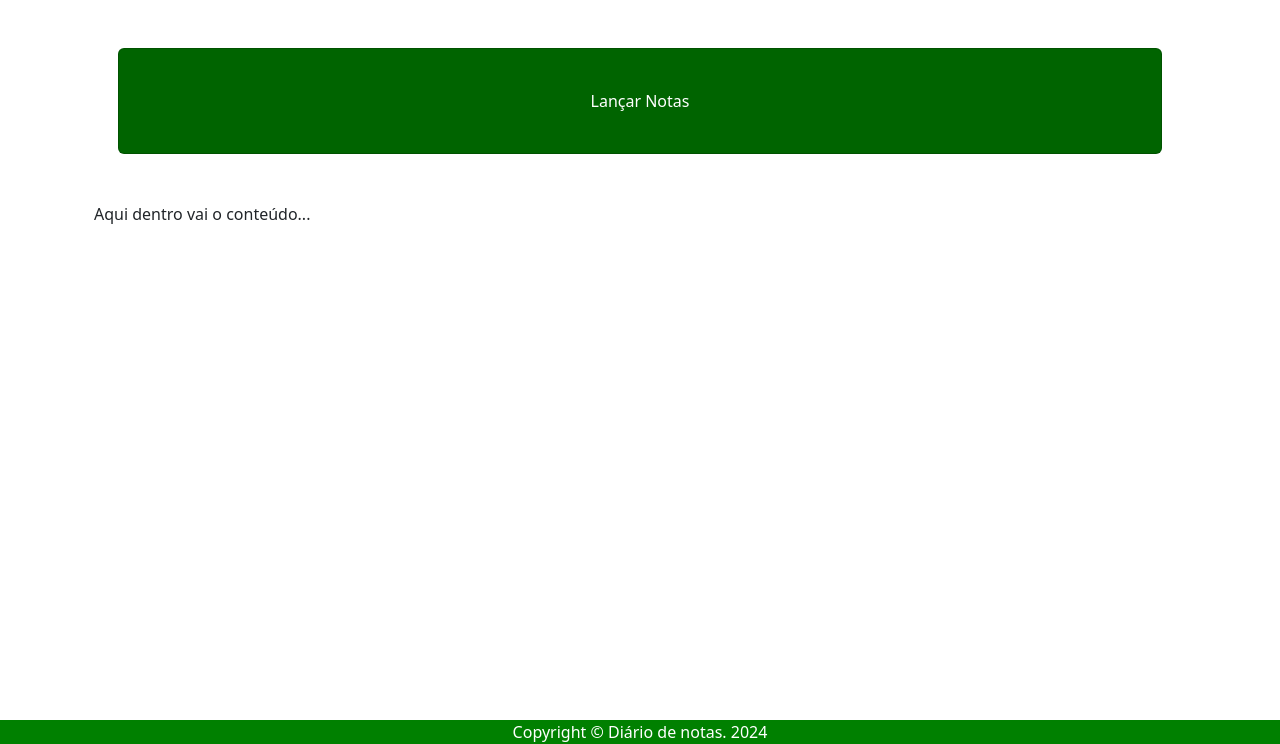
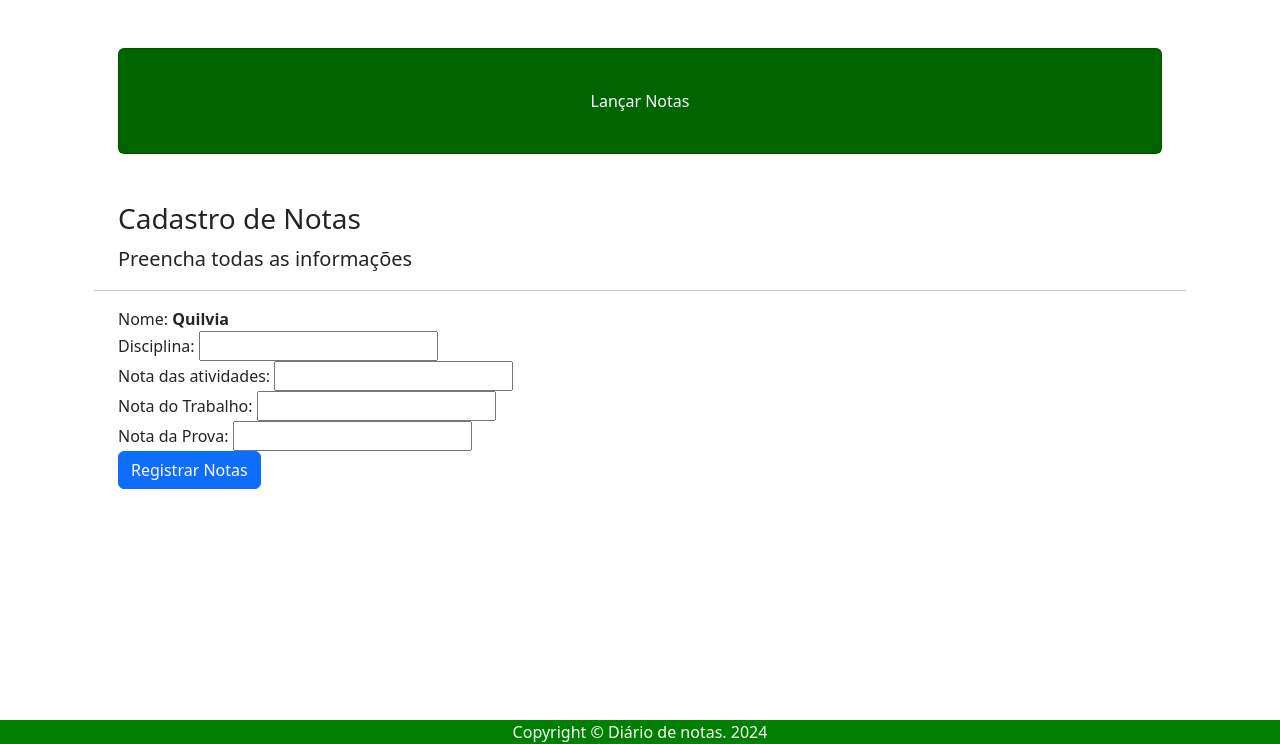
Before and after one commit to QiuWia/novosite, a Django app: page /lancar/ in a window 1280 px wide. Shown: the part 56-800 px from the top of the page. Run offline with Django 5.2, Linux system fonts and the light colour scheme; a user stored in the database is signed in; some libraries are stand-ins or nearby versions.

Commit message:
atualizacao050924

```diff
--- a/usuarios/templates/usuarios/lancar.html
+++ b/usuarios/templates/usuarios/lancar.html
@@ -4,4 +4,33 @@
 
 {% block titulo %}Lançar Notas{% endblock %}
 
-{%block conteudo %}Aqui dentro vai o conteúdo...{% endblock %}
+{%block conteudo %}
+<h3>Cadastro de Notas</h3>
+<p class ="lead">Preencha todas as informações</p>
+<hr>
+<form action="{% url 'lancar' %}" method="POST">
+    {% csrf_token %}
+    <div class="form-register">
+        <label for="userName">Nome:</label>
+        <label for="Name" style="font-weight: bold;">{{user.first_name}}</label>
+    </div>
+    <div class="form-register">
+        <label for="disciplinaName">Disciplina:</label>
+        <input type="text" id="disciplinaName" name="disciplina">
+    </div>
+    <div class="form-register">
+        <label for="notaAtividades">Nota das atividades:</label>
+        <input type="text" id="notaAtividades" name="nota_atividades">
+    </div>
+    <div class="form-register">
+        <label for="notaTrabalho">Nota do Trabalho:</label>
+        <input type="text" id="notaTrabalho" name="nota_trabalho">
+    </div>
+    <div class="form-register">
+        <label for="notaProva">Nota da Prova:</label>
+        <input type="text" id="notaProva" name="nota_prova">
+    </div>
+    <button type="submit" class="btn btn-primary">Registrar Notas</button>
+
+</form>
+{% endblock %}
--- a/usuarios/views.py
+++ b/usuarios/views.py
@@ -77,10 +77,24 @@ def alterar(request):
 
 
 def visualizar(request):
-    if request.user.is_authenticated:
-                return render(request, 'usuarios/visualizar.html')
+    if request.method == "GET":
+        if request.user.is_authenticated:
+            lista_notas = Nota.objects.all()
+            dicionario_notas = {'lista_notas':lista_notas}
+            return render(request, 'usuarios/visualizar.html', dicionario_notas)
+        else:
+            return HttpResponse("Faça o login para acessar!")
     else:
-        return HttpResponse("Faça o login para acessar!")
+        disciplina = request.POST.get('disciplina')
+        if disciplina == "Todas as disciplinas":
+            lista_notas = Nota.objects.all()
+            dicionario_notas = {'lista_notas':lista_notas}
+            return render(request, 'usuarios/visualizar.html', dicionario_notas)
+        else:
+            lista_notas = Nota.objects.filter(disciplina=disciplina)
+            dicionario_notas_filtradas = {"lista_notas":lista_notas}
+            return render(request, 'usuarios/visualizar.html', dicionario_notas_filtradas)
+
 
 def logout(request):
     if request.user.is_authenticated:
```
Also changed, not shown: usuarios/templates/usuarios/visualizar.html (+17 -1 lines), db.sqlite3.
